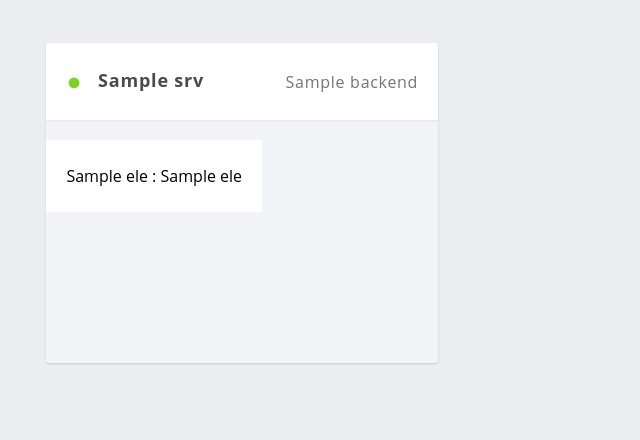
After one commit to CamTosh/VirtDashboard, a Flask app: template templates/vm.html in a window 1280 px wide. The commit adds this page. Shown: the top 440 px of the page, without its empty margins (0-640 px from the left). Run offline with Flask 2, Linux system fonts and the light colour scheme; the template is opened without the code that fills it: most values are stand-ins (such as "Sample title", 1, 10 or a date in 2020).

Commit message:
add CSS, API ...

```diff
--- a/app.py
+++ b/app.py
@@ -1,16 +1,31 @@
 from flask import Flask, render_template, request, session, redirect, url_for
 from app.connection import Connection
+from app.api import API
 from uuid import uuid4
 
 app = Flask(__name__)
 app.secret_key = uuid4().bytes
 
 
-
 @app.route('/')
 def index():
+
 	if session:
+
 		return render_template('index.html')
+	else:
+		return render_template('login.html')
+
+
+@app.route('/vm/<string:vm_name>')
+def getVM(vm_name):
+
+	if session:
+
+		a = API()
+		server = a.loadServer(vm_name)
+
+		return render_template('vm.html', srv=server)
 	else:
 		return render_template('login.html')
 
@@ -33,8 +48,8 @@ def login():
 
 @app.route('/logout', methods=['POST'])
 def logout():
-	session.pop('username', None)
+	session['username'] = None
 
 
 if __name__ == '__main__':
-	app.run(debug=True)
+	app.run(host='127.0.0.1', port=6969, debug=True)
--- a/app/connection.py
+++ b/app/connection.py
@@ -6,7 +6,7 @@ class Connection(object):
 	def __init__(self):
 		f = open("conf.json")
 		self.f = json.loads(f.read())
-
+		f.close()
 
 	def login(self, username, password):
 
--- a/conf.json
+++ b/conf.json
@@ -1,4 +1,5 @@
 {
 	"username": "admin",
-	"password": "admin"
+	"password": "admin",
+	"api": "http://127.0.0.1:8000/"
 }
--- a/static/css/main.css
+++ b/static/css/main.css
@@ -1,14 +1,175 @@
-h1, h2, h3 {
-  font-weight: normal;
+/* COMMON */
+
+* {
+	box-sizing: border-box;
 }
-a {
-  color: #42b983;
+
+body {
+	background-color: #EBEDF1;
+	font-family: "Open Sans", Helvetica, Arial, sans-serif;
 }
-#app {
-  font-family: 'Avenir', Helvetica, Arial, sans-serif;
-  -webkit-font-smoothing: antialiased;
-  -moz-osx-font-smoothing: grayscale;
-  text-align: center;
-  color: #2c3e50;
-  margin-top: 60px;
+
+.container {
+	margin: 0 auto;
+	padding: 0 1vw;
+	max-width: 1200px;
+	max-width: calc(1200px + 1vw);
 }
+
+/* HEADER */
+
+.header {
+	background: #FFF;
+	box-shadow: 0px 1px 2px 0px rgba(0,0,0,0.15);
+}
+
+.header .container {
+	display: -webkit-box;
+	display: -webkit-flex;
+	display: -ms-flexbox;
+	display: flex;
+  -ms-flex-pack: justify;
+  -ms-flex-align: center;
+
+	-webkit-box-pack: justify;
+	-webkit-justify-content: space-between;
+	justify-content: space-between;
+	-webkit-box-align: center;
+	-webkit-align-items: center;
+	align-items: center;
+	-webkit-flex-wrap: wrap;
+	-ms-flex-wrap: wrap;
+	flex-wrap: wrap;
+}
+
+.header .container > * {
+	padding-top: 29px;
+	padding-bottom: 30px;
+}
+
+.header__servName {
+	color: #282828;
+	letter-spacing: 1.4px;
+	font-weight: bold;
+	font-size: 30px;
+	line-height: 41px;
+}
+
+.header__servIp {
+	color: #5D5D5D;
+	letter-spacing: 1px;
+	font-size: 20px;
+	line-height: 27px;
+}
+
+.header__statName {
+	margin-bottom: 5px;
+	color: #5D5D5D;
+	letter-spacing: 0.9px;
+	font-size: 20px;
+	line-height: 27px;
+}
+
+.header__statNumber {
+	color: #282828;
+	letter-spacing: 0.9px;
+	font-weight: bold;
+	font-size: 20px;
+	line-height: 27px;
+}
+
+.header__statUnit {
+	color: #757575;
+	letter-spacing: 0.72px;
+	font-size: 16px;
+	line-height: 22px;
+}
+
+/* MAIN CONTENT */
+
+main {
+	padding: 35px 0;
+}
+
+.serv {
+	overflow-x: hidden;
+	margin-bottom: 35px;
+	border-radius: 3px;
+	background-color: #F2F4F8;
+	box-shadow: 0px 1px 2px 0px rgba(0,0,0,0.15);
+	width: 33%;
+	height: 20rem;
+}
+
+.serv__head {
+	display: -webkit-box;
+	display: -webkit-flex;
+	display: -ms-flexbox;
+	display: flex;
+  -ms-flex-pack: justify;
+  -ms-flex-align: center;
+	margin-bottom: 20px;
+	padding: 25px 20px;
+	background: #FFF;
+	box-shadow: 0px 1px 2px 0px rgba(0,0,0,0.07);
+
+	-webkit-box-pack: justify;
+	-webkit-justify-content: space-between;
+	justify-content: space-between;
+	-webkit-box-align: center;
+	-webkit-align-items: center;
+	align-items: center;
+}
+
+.serv__status {
+	padding-right: 10px;
+	color: #EBEDF1;
+	font-size: 25px;
+	line-height: 24px;
+}
+
+.serv__status--up {
+	color: #7ED321;
+}
+
+.serv__status--down {
+		color: #FF5F2E
+}
+
+.serv__name {
+	display: inline;
+	color: #4A4A4A;
+	vertical-align: top;
+	letter-spacing: 0.81px;
+	font-size: 18px;
+	line-height: 24px;
+}
+
+.serv__ip {
+	color: #757575;
+	letter-spacing: 0.72px;
+	font-size: 16px;
+	line-height: 24px;
+}
+
+.serv__elements {
+	display: -webkit-box;
+	display: -webkit-flex;
+	display: -ms-flexbox;
+	display: flex;
+  -ms-flex-pack: justify;
+  -ms-flex-align: center;
+
+	-webkit-box-pack: justify;
+	-webkit-justify-content: space-between;
+	justify-content: space-between;
+	-webkit-box-align: center;
+	-webkit-align-items: center;
+	align-items: center;
+}
+
+.serv__element {
+	margin-bottom: 20px;
+	padding: 25px 20px;
+	background: #FFF;
+}
--- a/templates/index.html
+++ b/templates/index.html
@@ -1,5 +1,4 @@
 {% extends "layout.html" %}
-
 {% block body %}
-<h2>Toast</h2>
+	<h2>Toast</h2>
 {% endblock %}
--- a/templates/layout.html
+++ b/templates/layout.html
@@ -3,10 +3,8 @@
 
 {% block head %}
 <link rel="stylesheet" type="text/css" href="../static/css/main.css">
-{% block script %}{% endblock %}
-{% block style %}{% endblock %}
 {% endblock %}
 
-<div id="app">
-  {% block body %}{% endblock %}
-</div>
+<main>
+	{% block body %}{% endblock %}
+</main>
--- /dev/null
+++ b/templates/vm.html
@@ -0,0 +1,23 @@
+{% extends "layout.html" %}
+{% block body %}
+	<div class="container">
+		<section class="serv">
+			<header class="serv__head">
+				<div>
+					<span class="serv__status serv__status--up">
+						&#9679;
+					</span>
+					<h3 class="serv__name">{{ srv['name'] }}</h3>
+				</div>
+				<div class="serv__ip">{{ srv['backend']  }}</div>
+			</header>
+			<article class="serv__elements">
+				{% for ele in srv['parameters'] %}
+					<div class="serv__element">
+						{{ ele }} : {{ srv['parameters'][ele] }}
+					</div>
+				{% endfor %}
+			</article>
+		</section>
+	</div>
+{% endblock %}
```
Also changed, not shown: app/api.py (added, +18 -0 lines), 1 other file.
